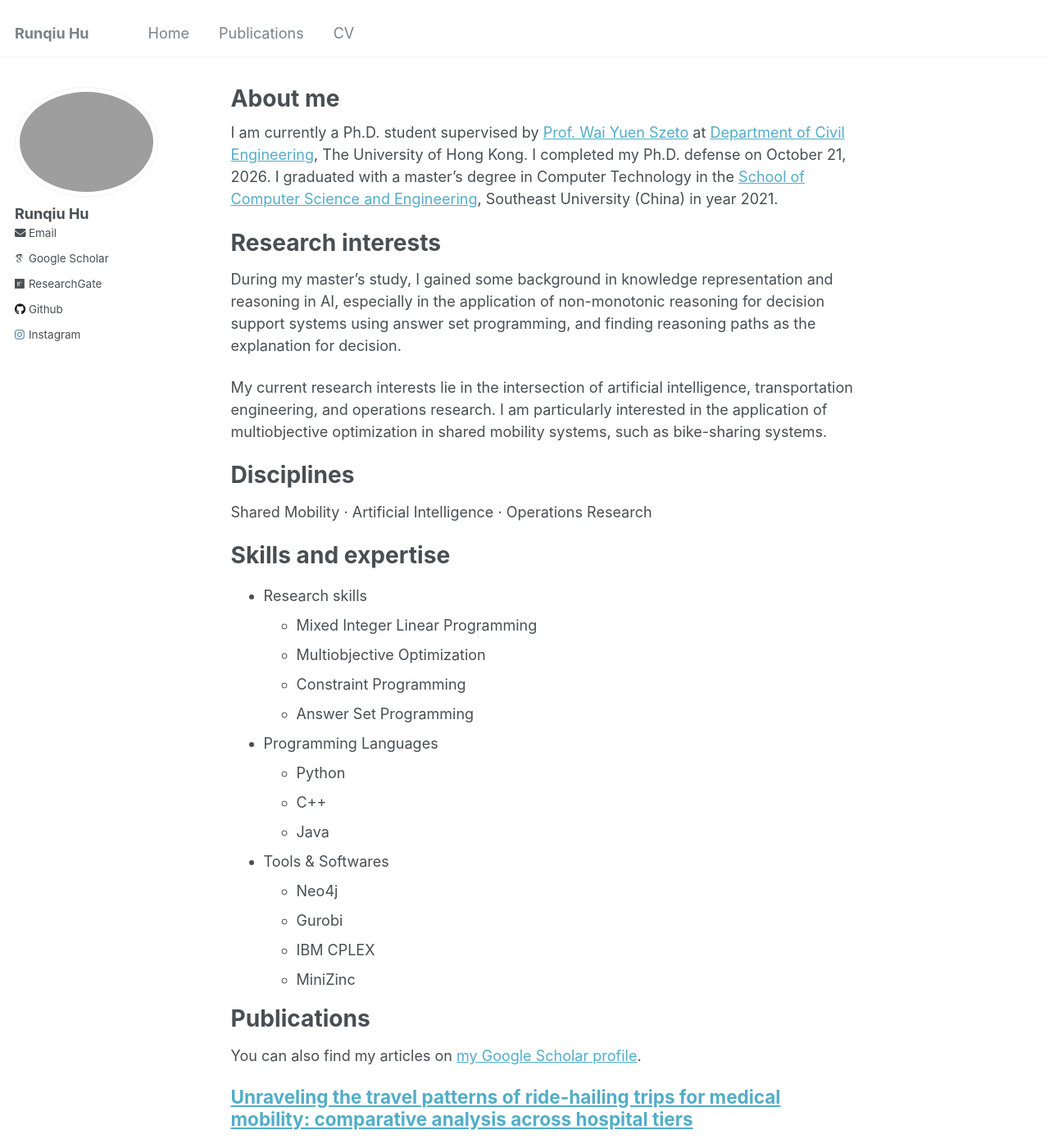
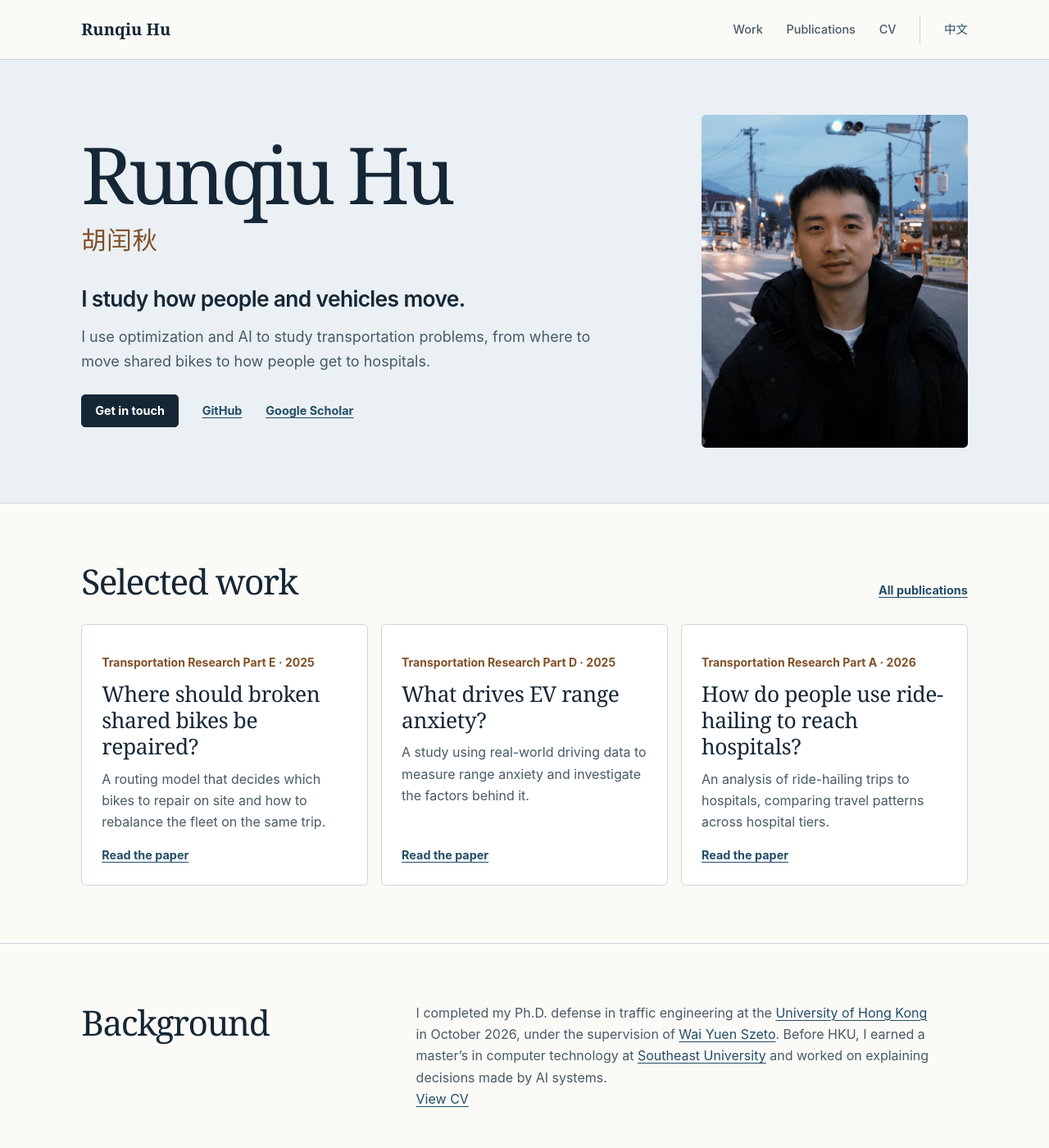
Before and after one commit to rqhu1995/rqhu1995.github.io, a Jekyll site: the page built from _pages/about.md, in a window 1280 px wide and 1400 px high. Shown: the whole window at 82% size. Built offline with Jekyll 4.4.1, drawn with Linux system fonts in a browser that asks for light colours; some web fonts are replaced; some of the changed text lies outside the part shown.

Commit message:
Redesign personal homepage and add Chinese profile

```diff
--- /dev/null
+++ b/_data/profile.yml
@@ -0,0 +1,24 @@
+name_zh: "胡闰秋"
+portrait: /images/portrait.webp
+work:
+  - venue: Transportation Research Part E
+    year: 2025
+    doi: https://doi.org/10.1016/j.tre.2025.104155
+    title: Where should broken shared bikes be repaired?
+    summary: A routing model that decides which bikes to repair on site and how to rebalance the fleet on the same trip.
+    title_zh: 共享单车坏了，在哪里修？
+    summary_zh: 把车辆调度和现场维修放进同一个路径规划模型，决定沿途修哪些车、补哪些站。
+  - venue: Transportation Research Part D
+    year: 2025
+    doi: https://doi.org/10.1016/j.trd.2025.104837
+    title: What drives EV range anxiety?
+    summary: A study using real-world driving data to measure range anxiety and investigate the factors behind it.
+    title_zh: 电动车的续航焦虑从何而来？
+    summary_zh: 用真实行驶数据量化电动车续航焦虑，并分析哪些因素与它有关。
+  - venue: Transportation Research Part A
+    year: 2026
+    doi: https://doi.org/10.1016/j.tra.2026.105124
+    title: How do people use ride-hailing to reach hospitals?
+    summary: An analysis of ride-hailing trips to hospitals, comparing travel patterns across hospital tiers.
+    title_zh: 人们如何打车去医院？
+    summary_zh: 从网约车订单中识别就医出行，对比不同等级医院的到访规律。
--- /dev/null
+++ b/_layouts/profile-home.html
@@ -0,0 +1,58 @@
+---
+layout: profile
+---
+{% assign chinese = false %}
+{% if page.lang == 'zh-Hans' %}{% assign chinese = true %}{% endif %}
+<section class="hero">
+  <div class="frame hero-inner">
+    <div class="hero-copy">
+      {% if chinese %}
+      <h1>{{ site.data.profile.name_zh }}</h1>
+      <p class="hero-name" lang="en">{{ site.author.name }}</p>
+      {% else %}
+      <h1>{{ site.author.name }}</h1>
+      <p class="hero-name" lang="zh-Hans">{{ site.data.profile.name_zh }}</p>
+      {% endif %}
+      <p class="hero-lead">{{ page.lead }}</p>
+      <p class="hero-summary">{{ page.summary }}</p>
+      <div class="hero-links">
+        <a class="contact-link" href="mailto:{{ site.author.email }}">{% if chinese %}联系我{% else %}Get in touch{% endif %}</a>
+        <a href="https://github.com/{{ site.author.github }}">GitHub</a>
+        <a href="{{ site.author.googlescholar }}">{% if chinese %}谷歌学术{% else %}Google Scholar{% endif %}</a>
+      </div>
+    </div>
+    <div class="hero-image">
+      <img src="{{ site.data.profile.portrait | relative_url }}" width="850" height="1067" fetchpriority="high"
+        alt="{% if chinese %}街头的胡闰秋{% else %}Runqiu Hu on a city street{% endif %}">
+    </div>
+  </div>
+</section>
+
+<section class="work-section" id="work">
+  <div class="frame">
+    <div class="section-heading">
+      <h2>{% if chinese %}代表作品{% else %}Selected work{% endif %}</h2>
+      <a href="{{ '/publications/' | relative_url }}">{% if chinese %}全部论文{% else %}All publications{% endif %}</a>
+    </div>
+    <div class="work-grid">
+      {% for project in site.data.profile.work %}
+      <article class="work-item">
+        <p class="work-venue" lang="en">{{ project.venue }} <span aria-hidden="true">·</span> {{ project.year }}</p>
+        <h3>{% if chinese %}{{ project.title_zh }}{% else %}{{ project.title }}{% endif %}</h3>
+        <p>{% if chinese %}{{ project.summary_zh }}{% else %}{{ project.summary }}{% endif %}</p>
+        <a href="{{ project.doi }}" aria-label="{% if chinese %}阅读论文：{{ project.title_zh }}{% else %}Read the paper: {{ project.title }}{% endif %}">{% if chinese %}阅读论文{% else %}Read the paper{% endif %}</a>
+      </article>
+      {% endfor %}
+    </div>
+  </div>
+</section>
+
+<section class="bio-section">
+  <div class="frame bio-inner">
+    <h2>{% if chinese %}关于我{% else %}Background{% endif %}</h2>
+    <div>
+      {{ content }}
+      <a href="{{ '/cv/' | relative_url }}">{% if chinese %}查看履历{% else %}View CV{% endif %}</a>
+    </div>
+  </div>
+</section>
--- /dev/null
+++ b/_layouts/profile.html
@@ -0,0 +1,96 @@
+<!doctype html>
+<html lang="{{ page.lang | default: 'en' }}">
+{% assign chinese = false %}
+{% if page.lang == 'zh-Hans' %}{% assign chinese = true %}{% endif %}
+{% assign home = '/' %}
+{% if chinese %}{% assign home = '/zh/' %}{% endif %}
+{% assign canonical = page.url | absolute_url %}
+{% assign portrait = site.data.profile.portrait | absolute_url %}
+<head>
+  <meta charset="utf-8">
+  <meta name="viewport" content="width=device-width, initial-scale=1">
+  <meta name="theme-color" content="#fbfaf7">
+  <title>{{ page.seo_title | default: page.title | escape }}</title>
+  <meta name="description" content="{{ page.description | escape }}">
+  <link rel="canonical" href="{{ canonical }}">
+  <link rel="icon" href="{{ '/images/favicon.ico' | relative_url }}">
+  <link rel="stylesheet" href="{{ '/assets/css/profile.css' | relative_url }}">
+  <meta property="og:title" content="{{ page.seo_title | default: page.title | escape }}">
+  <meta property="og:description" content="{{ page.description | escape }}">
+  <meta property="og:url" content="{{ canonical }}">
+  <meta property="og:type" content="{% if page.homepage %}profile{% else %}website{% endif %}">
+  <meta property="og:image" content="{{ portrait }}">
+  {% if site.google_site_verification %}
+  <meta name="google-site-verification" content="{{ site.google_site_verification | escape }}">
+  {% endif %}
+  {% if site.bing_site_verification %}
+  <meta name="msvalidate.01" content="{{ site.bing_site_verification | escape }}">
+  {% endif %}
+  {% if page.homepage %}
+  <link rel="alternate" hreflang="en" href="{{ '/' | absolute_url }}">
+  <link rel="alternate" hreflang="zh-Hans" href="{{ '/zh/' | absolute_url }}">
+  <link rel="alternate" hreflang="x-default" href="{{ '/' | absolute_url }}">
+  <script type="application/ld+json">
+    {
+      "@context": "https://schema.org",
+      "@type": "ProfilePage",
+      "url": {{ canonical | jsonify }},
+      "inLanguage": {{ page.lang | jsonify }},
+      "mainEntity": {
+        "@type": "Person",
+        "@id": {{ '/' | absolute_url | append: '#runqiu-hu' | jsonify }},
+        "name": {{ site.author.name | jsonify }},
+        "alternateName": {{ site.data.profile.name_zh | jsonify }},
+        "url": {{ '/' | absolute_url | jsonify }},
+        "image": {{ portrait | jsonify }},
+        "sameAs": [
+          {{ site.author.github | prepend: 'https://github.com/' | jsonify }},
+          {{ site.author.googlescholar | jsonify }},
+          {{ site.author.researchgate | jsonify }}
+        ]
+      }
+    }
+  </script>
+  {% endif %}
+</head>
+<body>
+  <a class="skip-link" href="#main">{% if chinese %}跳到正文{% else %}Skip to content{% endif %}</a>
+  <header class="site-header">
+    <div class="frame site-header-inner">
+      <a class="site-name" href="{{ home | relative_url }}"{% if page.homepage %} aria-current="page"{% endif %}>
+        {% if chinese %}{{ site.data.profile.name_zh }}{% else %}{{ site.author.name }}{% endif %}
+      </a>
+      <nav aria-label="{% if chinese %}主导航{% else %}Main navigation{% endif %}">
+        <a href="{{ home | relative_url }}#work">{% if chinese %}代表作品{% else %}Work{% endif %}</a>
+        <a href="{{ '/publications/' | relative_url }}"{% if page.url == '/publications/' %} aria-current="page"{% endif %}>{% if chinese %}论文{% else %}Publications{% endif %}</a>
+        <a href="{{ '/cv/' | relative_url }}"{% if page.url == '/cv/' %} aria-current="page"{% endif %}>{% if chinese %}履历{% else %}CV{% endif %}</a>
+        {% if chinese %}
+        <a class="language-link" href="{{ '/' | relative_url }}" lang="en" hreflang="en">English</a>
+        {% else %}
+        <a class="language-link" href="{{ '/zh/' | relative_url }}" lang="zh-Hans" hreflang="zh-Hans">中文</a>
+        {% endif %}
+      </nav>
+    </div>
+  </header>
+  <main id="main" tabindex="-1">
+    {% if page.homepage %}
+    {{ content }}
+    {% else %}
+    <div class="frame document">
+      <h1>{{ page.title }}</h1>
+      {{ content }}
+    </div>
+    {% endif %}
+  </main>
+  <footer class="site-footer">
+    <div class="frame site-footer-inner">
+      <span>{% if chinese %}{{ site.data.profile.name_zh }}{% else %}{{ site.author.name }}{% endif %}</span>
+      <div class="footer-links">
+        <a href="mailto:{{ site.author.email }}">{% if chinese %}邮件{% else %}Email{% endif %}</a>
+        <a href="{{ site.author.researchgate }}">ResearchGate</a>
+        <a href="https://www.instagram.com/{{ site.author.instagram }}/">Instagram</a>
+      </div>
+    </div>
+  </footer>
+</body>
+</html>
--- a/_pages/about.md
+++ b/_pages/about.md
@@ -1,51 +1,16 @@
 ---
+layout: profile-home
 permalink: /
-title: "About me"
-author_profile: true
+homepage: true
+lang: en
+title: "Runqiu Hu"
+seo_title: "Runqiu Hu (胡闰秋) | Personal Homepage"
+description: "Personal homepage of Runqiu Hu (胡闰秋). I work on optimization and AI for transportation, including shared mobility and vehicle routing."
+lead: "I study how people and vehicles move."
+summary: "I use optimization and AI to study transportation problems, from where to move shared bikes to how people get to hospitals."
 redirect_from:
   - /about/
   - /about.html
 ---
 
-I am currently a Ph.D. student supervised by [Prof. Wai Yuen Szeto](https://www.civil.hku.hk/ceszeto/) at [Department of Civil Engineering](https://www.civil.hku.hk/), The University of Hong Kong. I completed my Ph.D. defense on October 21, 2026. I graduated with a master's degree in Computer Technology in the [School of Computer Science and Engineering](https://cse.seu.edu.cn/), Southeast University (China) in year 2021.
-
-Research interests
-======
-During my master's study, I gained some background in knowledge representation and reasoning in AI, especially in the application of non-monotonic reasoning for decision support systems using answer set programming, and finding reasoning paths as the explanation for decision.
-
-My current research interests lie in the intersection of artificial intelligence, transportation engineering, and operations research. I am particularly interested in the application of multiobjective optimization in shared mobility systems, such as bike-sharing systems.
-
-Disciplines
-======
-Shared Mobility · Artificial Intelligence · Operations Research
-
-Skills and expertise
-======
-- Research skills
-  - Mixed Integer Linear Programming
-  - Multiobjective Optimization
-  - Constraint Programming
-  - Answer Set Programming
-- Programming Languages
-  - Python
-  - C++
-  - Java
-- Tools & Softwares
-  - Neo4j
-  - Gurobi
-  - IBM CPLEX
-  - MiniZinc
-
-Publications
-======
-
-
-{% if site.author.googlescholar %}
-  <div class="wordwrap">You can also find my articles on <a href="{{site.author.googlescholar}}">my Google Scholar profile</a>.</div>
-{% endif %}
-
-{% include base_path %}
-
-{% for post in site.publications reversed %}
-  {% include archive-single.html %}
-{% endfor %}
+I completed my Ph.D. defense in traffic engineering at the [University of Hong Kong](https://www.civil.hku.hk/) in October 2026, under the supervision of [Wai Yuen Szeto](https://www.civil.hku.hk/ceszeto/). Before HKU, I earned a master's in computer technology at [Southeast University](https://cse.seu.edu.cn/) and worked on explaining decisions made by AI systems.
--- /dev/null
+++ b/assets/css/profile.css
@@ -0,0 +1,406 @@
+:root {
+  color-scheme: light;
+  --paper: #fbfaf7;
+  --hero: #eaf0f4;
+  --ink: #152736;
+  --muted: #475a66;
+  --link: #234e68;
+  --accent: #805027;
+  --line: #ccd5da;
+  --serif: Georgia, 'Noto Serif SC', 'Songti SC', SimSun, serif;
+  --sans: -apple-system, BlinkMacSystemFont, 'Segoe UI', 'PingFang SC', 'Microsoft YaHei', sans-serif;
+}
+
+*, *::before, *::after {
+  box-sizing: border-box;
+}
+
+body {
+  margin: 0;
+  background: var(--paper);
+  color: var(--ink);
+  font: 1rem/1.65 var(--sans);
+  -webkit-font-smoothing: antialiased;
+}
+
+a {
+  color: var(--link);
+  text-decoration-thickness: 0.08em;
+  text-underline-offset: 0.2em;
+}
+
+a:hover {
+  color: var(--accent);
+}
+
+:focus-visible {
+  outline: 2px solid var(--link);
+  outline-offset: 4px;
+}
+
+h1, h2, h3, p {
+  margin: 0;
+}
+
+h1, h2, h3 {
+  line-height: 1.16;
+}
+
+img {
+  display: block;
+  max-width: 100%;
+  height: auto;
+}
+
+.frame {
+  max-width: 74rem;
+  margin-inline: auto;
+  padding-inline: clamp(1.25rem, 4vw, 3.25rem);
+}
+
+.skip-link {
+  position: fixed;
+  z-index: 2;
+  inset: 1rem auto auto 1rem;
+  transform: translateY(-200%);
+  padding: 0.6rem 1rem;
+  background: var(--paper);
+  color: var(--ink);
+}
+
+.skip-link:focus {
+  transform: translateY(0);
+}
+
+.site-header {
+  border-bottom: 1px solid var(--line);
+}
+
+.site-header-inner,
+.site-footer-inner {
+  display: flex;
+  align-items: center;
+  justify-content: space-between;
+  gap: 0.5rem 1.5rem;
+  min-height: 4.5rem;
+  padding-block: 0.75rem;
+}
+
+.site-name {
+  color: var(--ink);
+  font: 700 1.25rem/1.2 var(--serif);
+  text-decoration: none;
+}
+
+.site-header nav,
+.hero-links,
+.footer-links {
+  display: flex;
+  flex-wrap: wrap;
+  align-items: center;
+  gap: 0.5rem clamp(0.8rem, 2.5vw, 1.8rem);
+}
+
+.site-header nav a {
+  padding-block: 0.3rem;
+  color: var(--muted);
+  font-size: 0.9rem;
+  font-weight: 550;
+  text-decoration: none;
+}
+
+.site-header nav a:hover,
+.site-header nav a[aria-current='page'] {
+  color: var(--ink);
+  text-decoration: underline;
+}
+
+.site-header nav .language-link {
+  padding-inline-start: clamp(0.8rem, 2.5vw, 1.8rem);
+  border-inline-start: 1px solid var(--line);
+  color: var(--link);
+}
+
+.hero {
+  background: var(--hero);
+  border-bottom: 1px solid var(--line);
+}
+
+.hero-inner {
+  display: grid;
+  grid-template-columns: minmax(0, 1fr) minmax(11rem, 30%);
+  align-items: center;
+  gap: clamp(2rem, 6vw, 5rem);
+  padding-block: clamp(2.5rem, 5.25vw, 4.5rem);
+}
+
+.hero-copy h1,
+.document h1 {
+  color: var(--ink);
+  font-family: var(--serif);
+  font-weight: 500;
+  letter-spacing: -0.055em;
+}
+
+.hero-copy h1 {
+  font-size: clamp(3rem, 7.5vw, 6.9rem);
+  line-height: 0.98;
+  text-wrap: balance;
+}
+
+.hero-name {
+  margin-top: 0.85rem;
+  color: var(--accent);
+  font: 500 clamp(1.35rem, 2.6vw, 1.9rem)/1.35 var(--serif);
+  letter-spacing: 0.025em;
+}
+
+.hero-lead {
+  max-width: 30ch;
+  margin-top: clamp(1.35rem, 3vw, 2rem);
+  font-size: clamp(1.18rem, 2.3vw, 1.65rem);
+  font-weight: 600;
+  letter-spacing: -0.025em;
+  line-height: 1.4;
+  text-wrap: balance;
+}
+
+.hero-summary {
+  max-width: 55ch;
+  margin-top: 0.85rem;
+  color: var(--muted);
+  font-size: clamp(1rem, 1.45vw, 1.125rem);
+}
+
+.hero-links {
+  margin-top: 1.6rem;
+  font-size: 0.9rem;
+  font-weight: 650;
+}
+
+.hero-links a {
+  display: inline-block;
+  padding-block: 0.45rem;
+}
+
+.hero-links .contact-link {
+  padding-inline: 1rem;
+  border: 1px solid var(--ink);
+  border-radius: 0.3rem;
+  background: var(--ink);
+  color: #fff;
+  text-decoration: none;
+}
+
+.hero-links .contact-link:hover {
+  border-color: var(--link);
+  background: var(--link);
+}
+
+.hero-image {
+  min-width: 0;
+  margin: 0;
+}
+
+.hero-image img {
+  width: 100%;
+  aspect-ratio: 4 / 5;
+  border-radius: 0.35rem;
+  background: #cbd9e4;
+  object-fit: cover;
+  object-position: center 45%;
+}
+
+.work-section,
+.bio-section {
+  padding-block: clamp(2.5rem, 5.7vw, 4.4rem);
+}
+
+.section-heading {
+  display: flex;
+  flex-wrap: wrap;
+  align-items: baseline;
+  justify-content: space-between;
+  gap: 0.6rem 1.5rem;
+  margin-bottom: 1.65rem;
+}
+
+.section-heading h2,
+.bio-section h2,
+.document h2 {
+  font: 500 clamp(1.75rem, 3.5vw, 2.65rem)/1.18 var(--serif);
+  letter-spacing: -0.035em;
+}
+
+.section-heading a,
+.work-item a,
+.footer-links a {
+  font-size: 0.9rem;
+  font-weight: 650;
+}
+
+.work-grid {
+  display: grid;
+  grid-template-columns: repeat(3, minmax(0, 1fr));
+  gap: 1rem;
+}
+
+.work-item {
+  display: flex;
+  flex-direction: column;
+  align-items: flex-start;
+  padding: clamp(1rem, 2vw, 1.5rem);
+  border: 1px solid var(--line);
+  border-radius: 0.35rem;
+  background: #fff;
+}
+
+.work-item .work-venue {
+  margin-bottom: 0.65rem;
+  color: var(--accent);
+  font-size: 0.875rem;
+  font-weight: 650;
+}
+
+.work-item h3 {
+  font: 500 clamp(1.3rem, 2.2vw, 1.65rem)/1.22 var(--serif);
+  letter-spacing: -0.015em;
+  text-wrap: pretty;
+}
+
+.work-item p {
+  margin-block: 0.65rem 0.95rem;
+  color: var(--muted);
+}
+
+.work-item a {
+  margin-top: auto;
+}
+
+.bio-section {
+  border-top: 1px solid var(--line);
+}
+
+.bio-inner {
+  display: grid;
+  grid-template-columns: minmax(11rem, 1fr) minmax(0, 2.2fr);
+  gap: 1rem clamp(1rem, 8vw, 7rem);
+}
+
+.bio-inner p + p {
+  margin-top: 0.9rem;
+}
+
+.bio-inner p {
+  max-width: 62ch;
+  color: var(--muted);
+}
+
+.document {
+  min-height: 67vh;
+  padding-top: clamp(2.75rem, 7vw, 5.25rem);
+  padding-bottom: clamp(3rem, 6vw, 5rem);
+}
+
+.document h1 {
+  margin-bottom: 0.85rem;
+  font-size: clamp(2.75rem, 7vw, 5.25rem);
+}
+
+.document-intro {
+  max-width: 65ch;
+  color: var(--muted);
+  font-size: 1.125rem;
+}
+
+.document > h2,
+.publication-list {
+  margin-top: clamp(1.5rem, 4vw, 2.9rem);
+}
+
+.document > ul {
+  padding-inline-start: 1.3rem;
+}
+
+.document li + li,
+.document p + p {
+  margin-top: 0.55rem;
+}
+
+.publication-item {
+  padding-block: 1.35rem;
+  border-top: 1px solid var(--line);
+}
+
+.publication-item:last-child {
+  border-bottom: 1px solid var(--line);
+}
+
+.publication-item h2 {
+  max-width: 62ch;
+  margin-bottom: 0.55rem;
+  font-size: clamp(1.25rem, 2.6vw, 1.75rem);
+  letter-spacing: -0.02em;
+}
+
+.publication-item p,
+.cv-publications li {
+  max-width: 80ch;
+  color: var(--muted);
+  overflow-wrap: anywhere;
+}
+
+.site-footer {
+  border-top: 1px solid var(--line);
+  color: var(--muted);
+  font-size: 0.9rem;
+}
+
+:lang(zh) .hero-copy h1,
+:lang(zh) .document h1,
+:lang(zh) .section-heading h2,
+:lang(zh) .bio-section h2,
+:lang(zh) .work-item h3 {
+  letter-spacing: 0;
+}
+
+:lang(zh) .hero-lead,
+:lang(zh) .hero-summary,
+:lang(zh) .bio-inner p {
+  max-width: 34em;
+}
+
+@media (max-width: 48rem) {
+  .hero-inner {
+    grid-template-columns: minmax(0, 1fr) minmax(10rem, 31%);
+    gap: 1.6rem;
+  }
+
+  .work-grid {
+    grid-template-columns: 1fr;
+  }
+}
+
+@media (max-width: 33rem) {
+  .site-header-inner,
+  .site-footer-inner {
+    flex-wrap: wrap;
+  }
+
+  .site-header-inner nav {
+    width: 100%;
+  }
+
+  .hero-inner,
+  .bio-inner {
+    grid-template-columns: 1fr;
+  }
+
+  .hero-copy h1 {
+    font-size: clamp(3.2rem, 12.5vw, 4.35rem);
+  }
+
+  .hero-image {
+    max-width: 17rem;
+  }
+}
```
Also changed, not shown: _pages/cv.md (+15 -7 lines), _pages/publications.md (+10 -8 lines), _pages/zh.md (added, +13 -0 lines), images/portrait.webp (added).
